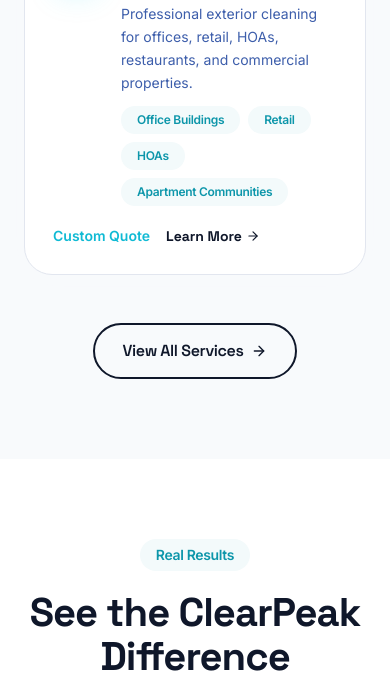
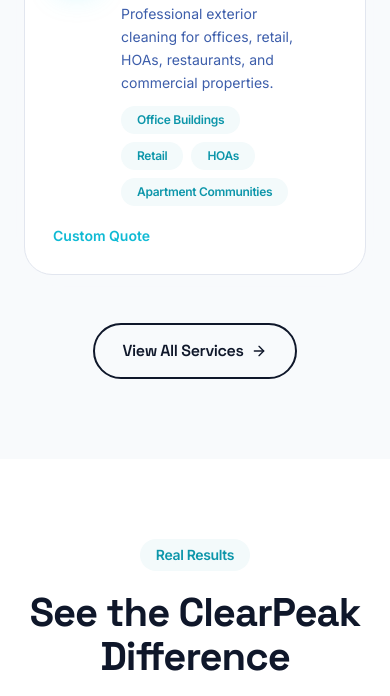
Before and after one commit to lucisiousluke/ClearPeak-Exteriors, a Gatsby site: page / in a window 390 px wide. Shown: the part 5114-5810 px from the top of the page. Built offline with nearby package versions, Linux system fonts and the light colour scheme; Gatsby itself is replaced by a stand-in of ours.

Commit message:
adjustment: removed learn more link

```diff
--- a/src/components/shared/FeaturedServiceCard.tsx
+++ b/src/components/shared/FeaturedServiceCard.tsx
@@ -1,7 +1,7 @@
 import * as React from "react";
 import { Link } from "gatsby";
 import { motion } from "framer-motion";
-import { FiArrowRight } from "react-icons/fi";
+import { FiArrowUpRight } from "react-icons/fi";
 import { Badge } from "~/components/ui";
 import type { Service } from "~/types";
 
@@ -31,7 +31,11 @@
       >
         <div className="absolute inset-x-0 top-0 h-1 origin-left scale-x-0 bg-gradient-brand transition-transform duration-300 group-hover:scale-x-100" />
 
-        <div className="flex items-start gap-5">
+        <span className="absolute right-6 top-6 flex h-8 w-8 items-center justify-center rounded-full bg-ink-50 text-ink-400 opacity-0 transition-all duration-300 group-hover:bg-gradient-brand group-hover:text-on-primary group-hover:opacity-100">
+          <FiArrowUpRight size={14} />
+        </span>
+
+        <div className="flex items-start gap-5 pr-10">
           <span className="flex h-12 w-12 flex-none items-center justify-center rounded-2xl bg-gradient-brand text-on-primary shadow-glow transition-transform duration-300 group-hover:-translate-y-1 group-hover:scale-105">
             <Icon size={22} />
           </span>
@@ -50,12 +54,11 @@
           </div>
         </div>
 
-        <div className="flex flex-none items-center gap-4 self-start md:flex-col md:items-end md:gap-2 md:self-center md:text-right">
-          {priceLabel && <span className="text-sm font-semibold text-aqua-600">{priceLabel}</span>}
-          <span className="flex items-center gap-1 font-display text-sm font-bold text-ink-800 transition-colors group-hover:text-aqua-600">
-            Learn More <FiArrowRight size={14} />
-          </span>
-        </div>
+        {priceLabel && (
+          <div className="flex flex-none items-center self-start md:self-center">
+            <span className="text-sm font-semibold text-aqua-600">{priceLabel}</span>
+          </div>
+        )}
       </Link>
     </motion.div>
   );
```
